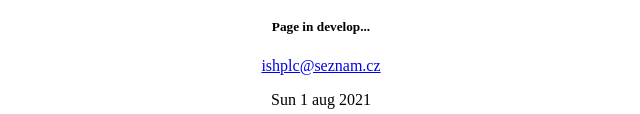
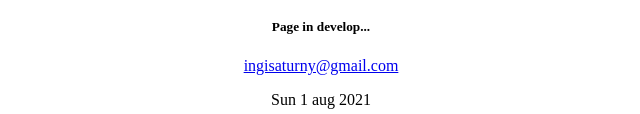
Before and after one commit to ishPLC/AVR_Climate_System, a plain HTML site: page index.html in a window 1280 px wide. Shown: the part 2320-2434 px from the top of the page, 319-959 px from the left. Drawn offline with Linux system fonts and the light colour scheme.

Commit message:
Update index.html

```diff
--- a/index.html
+++ b/index.html
@@ -68,7 +68,7 @@
 	<center><h5> 2020.11.01 </h5>
 	<p>  </p>
 	<center><h5>Page in develop...</h5>
-    <a href="mailto:ishplc@seznam.cz">ishplc@seznam.cz</a></p>
+    <a href="mailto:ingisaturny@gmail.com">ingisaturny@gmail.com</a></p>
 	<script language="javascript" type="text/javascript">
 	var d = new Date();
 
```
